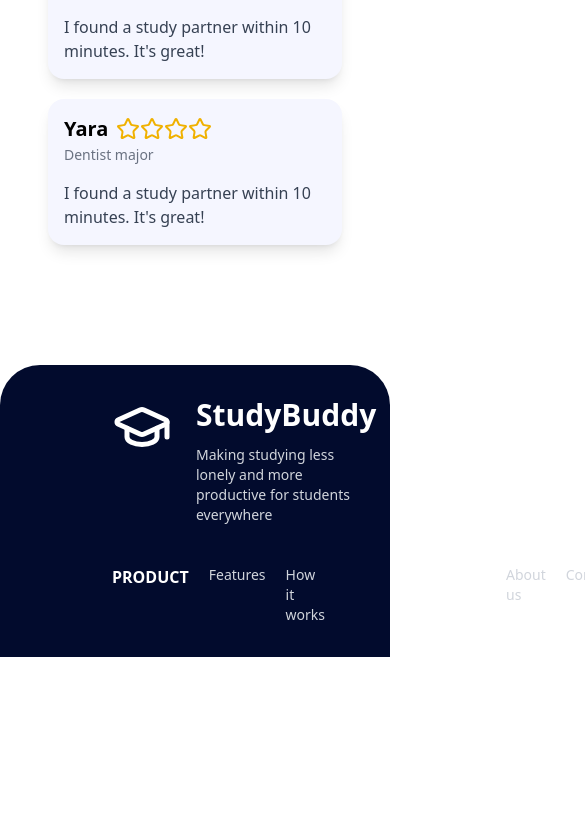
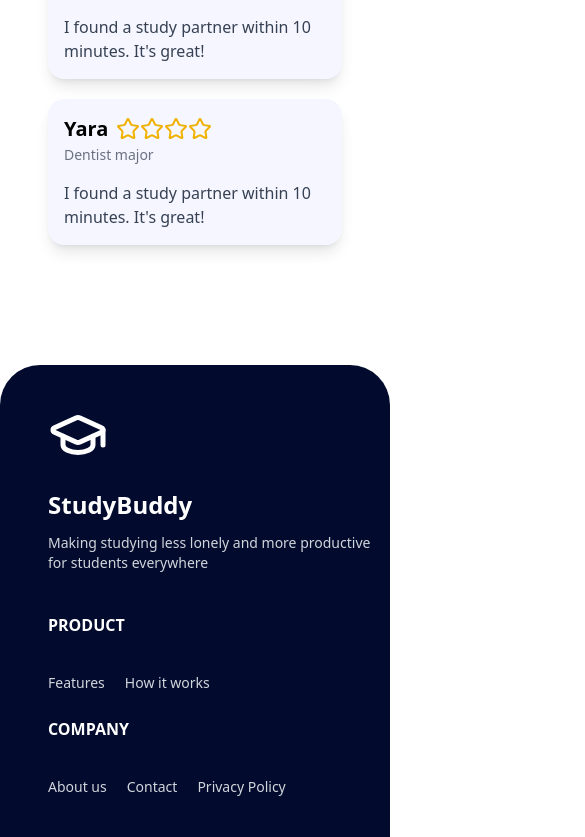
Before and after one commit to IbrahimZherati/StudyBuddy, a Next.js app in the folder studybuddy-frontend/: page / in a window 390 px wide. Shown: the part 3841-4678 px from the top of the page, 585 px wide, since content can reach past the window. Before the commit the page ends 4498 px from the top, so only its background shows below. Built offline with nearby package versions, Linux system fonts and the light colour scheme.

Commit message:
make Footer Component Responsive

```diff
--- a/studybuddy-frontend/components/Footer.jsx
+++ b/studybuddy-frontend/components/Footer.jsx
@@ -3,22 +3,24 @@ import { GraduationCap } from 'lucide-react'
 
 export default function Footer() {
 	return (
-		<footer className="bg-[#020B2D] text-white rounded-t-[40px] p-8 mt-20">
-			<div className='flex gap-6 ml-20'>
+		<footer className="bg-[#020B2D] text-white rounded-t-[40px] mt-20">
+			<div className='max-w-7xl mx-auto px-4 sm:px-6 lg:px-8 py-10'>
+				<div className='flex flex-col md:flex-row md:items-center gap-6 ml-8 md:ml-20'>
 					<div>
 						<GraduationCap className="text-3xl w-15 h-15"/>
 					</div>
+
 					<div>
-					<h2 className="text-3xl mb-3 font-bold">StudyBuddy</h2>
-					<p className="text-gray-300 text-sm">
+						<h2 className="text-2xl md:text-3xl mb-3 font-bold">StudyBuddy</h2>
+						<p className="text-gray-300 text-sm max-w-md">
 							Making studying less lonely and more productive for students everywhere
 						</p>
 					</div>
 				</div>
 
-			<div className="flex gap-20 mx-auto mt-10 ml-20">
+				<div className="grid grid-cols-1 sm:grid-cols-2 gap-6 ml-8 md:ml-20 mt-10">
 					{/* PRODUCT */}
-				<div className='flex gap-5'>
+					<div className='flex flex-col md:flex-row gap-5'>
 						<h3 className="font-semibold mb-4">PRODUCT</h3>
 						<ul className="flex gap-5 text-gray-300 text-sm">
 							<li className="hover:text-white cursor-pointer">Features</li>
@@ -27,7 +29,7 @@ export default function Footer() {
 					</div>
 
 					{/* COMPANY */}
-				<div className='flex gap-5'>
+					<div className='flex flex-col md:flex-row gap-5'>
 						<h3 className="font-semibold mb-4">COMPANY</h3>
 						<ul className="flex gap-5 text-gray-300 text-sm">
 							<li className="hover:text-white cursor-pointer">About us</li>
@@ -36,6 +38,8 @@ export default function Footer() {
 						</ul>
 					</div>
 				</div>
+			</div>
+
 		</footer>
 	);
 }
```
Lines whose indentation alone changed are shown as unchanged.
